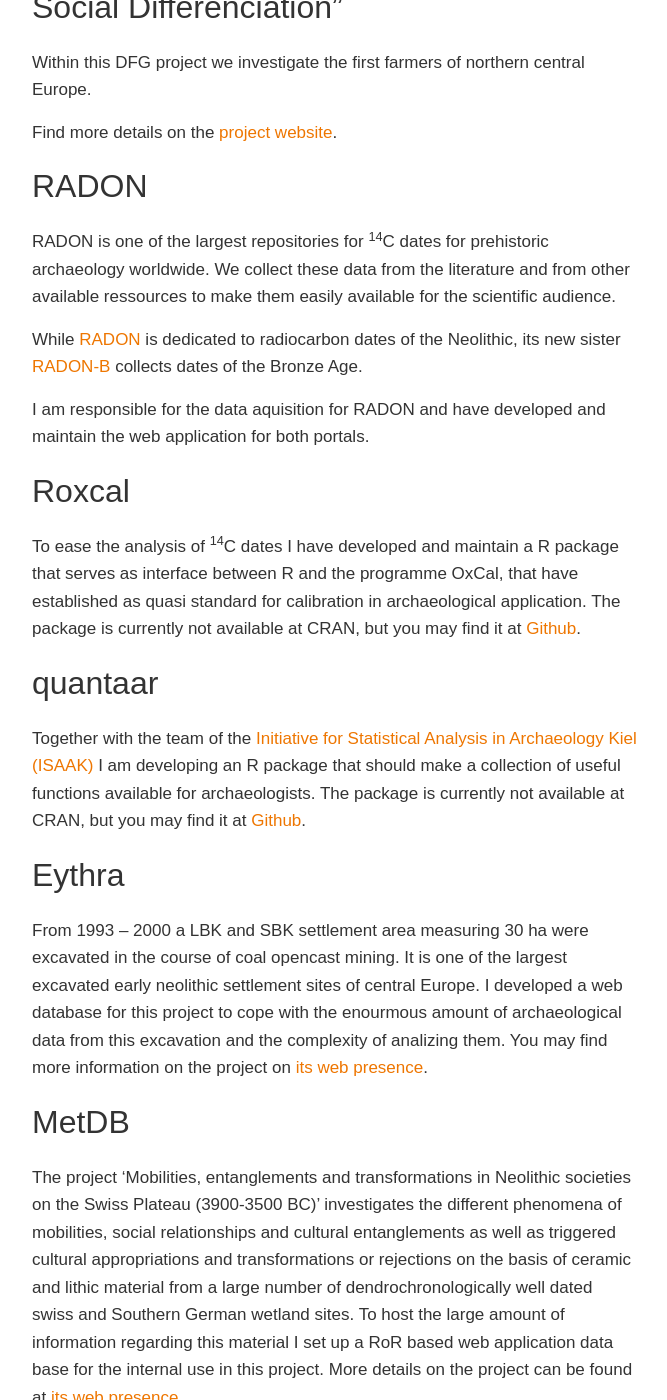
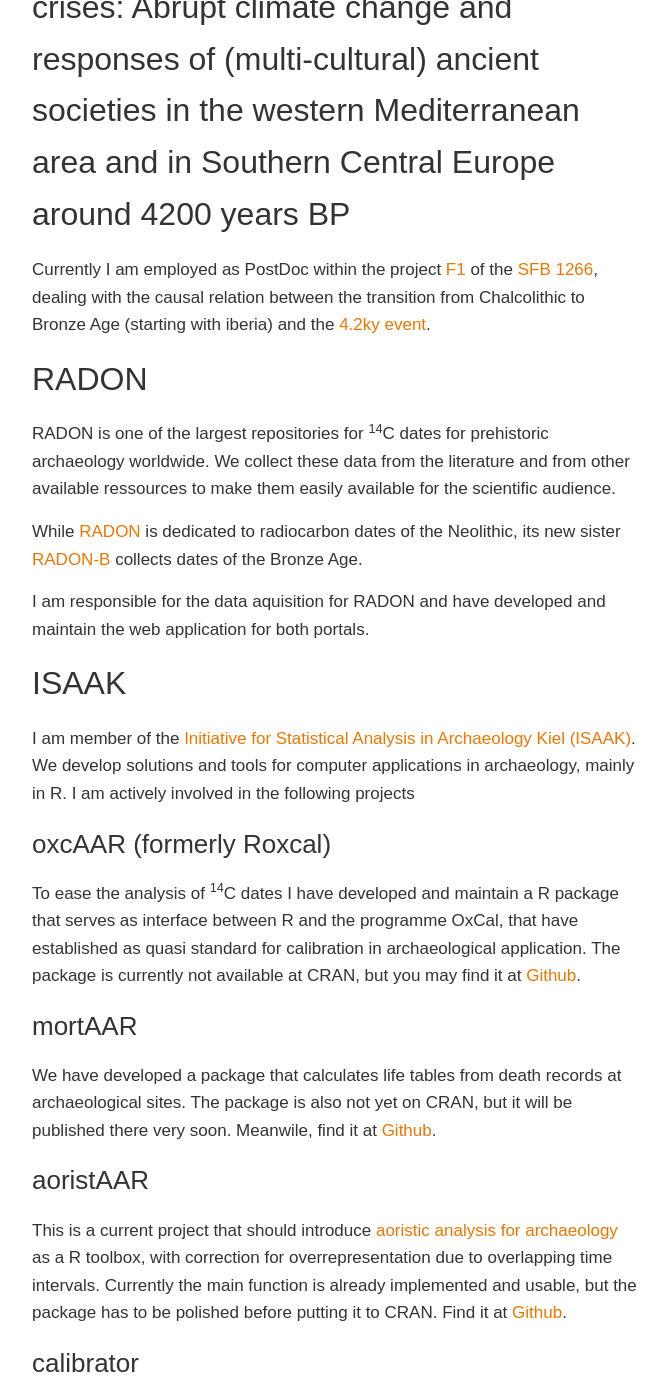
Before and after one commit to MartinHinz/personal_webpage, a Jekyll site: the page built from projects/index.md, in a window 1280 px wide and 1400 px high, scrolled down 244 px. Shown: the whole window, without its empty margins (305-972 px from the left). Built offline with Jekyll 4.4.1, drawn with Linux system fonts in a browser that asks for light colours; some of the changed text lies outside the part shown.

Commit message:
updated projects

```diff
--- a/projects/index.md
+++ b/projects/index.md
@@ -4,11 +4,9 @@
 permalink: /projects/
 ---
 
-## SPP 1400 "Early Monumentality and Social Differenciation"
+## Project F1 of SFB 1266: Supra-regional crises: Abrupt climate change and responses of (multi-cultural) ancient societies in the western Mediterranean area and in Southern Central Europe around 4200 years BP
 
-Within this DFG project we investigate the first farmers of northern central Europe.
-
-Find more details on the [project website](http://www.monument.ufg.uni-kiel.de).
+Currently I am employed as PostDoc within the project [F1](http://www.sfb1266.uni-kiel.de/en/projects/cluster-f/f1-supra-regional-crises) of the [SFB 1266](www.sfb1266.uni-kiel.de), dealing with the causal relation between the transition from Chalcolithic to Bronze Age (starting with iberia) and the [4.2ky event](https://en.wikipedia.org/wiki/4.2_kiloyear_event).
 
 ## RADON
 
@@ -18,11 +16,27 @@
 
 I am responsible for the data aquisition for RADON and have developed and maintain the web application for both portals.
 
-## Roxcal
+## ISAAK
 
-To ease the analysis of <sup>14</sup>C dates I have developed and maintain a R package that serves as interface between R and the programme OxCal, that have established as quasi standard for calibration in archaeological application. The package is currently not available at CRAN, but you may find it at [Github](https://www.github.com/MartinHinz/roxcal).
+I am member of the [Initiative for Statistical Analysis in Archaeology Kiel (ISAAK)](https://github.com/ISAAKiel). We develop solutions and tools for computer applications in archaeology, mainly in R. I am actively involved in the following projects
 
-## quantaar
+### oxcAAR (formerly Roxcal)
+
+To ease the analysis of <sup>14</sup>C dates I have developed and maintain a R package that serves as interface between R and the programme OxCal, that have established as quasi standard for calibration in archaeological application. The package is currently not available at CRAN, but you may find it at [Github](https://github.com/ISAAKiel/oxcAAR).
+
+### mortAAR
+
+We have developed a package that calculates life tables from death records at archaeological sites. The package is also not yet on CRAN, but it will be published there very soon. Meanwile, find it at [Github](https://github.com/ISAAKiel/mortAAR).
+
+### aoristAAR
+
+This is a current project that should introduce [aoristic analysis for archaeology](http://dx.doi.org/10.11588/ai.2004.2.12685) as a R toolbox, with correction for overrepresentation due to overlapping time intervals. Currently the main function is already implemented and usable, but the package has to be polished before putting it to CRAN. Find it at [Github](https://github.com/ISAAKiel/aoristAAR).
+
+### calibrator
+
+This is a small command line tool, written in C, to do ^14^C calibration based on the algorithm used in [Bchron](https://github.com/andrewcparnell/Bchron).
+
+### quantaar
 
 Together with the team of the [Initiative for Statistical Analysis in Archaeology Kiel (ISAAK)](https://github.com/ISAAKiel) I am developing an R package that should make a collection of useful functions available for archaeologists. The package is currently not available at CRAN, but you may find it at [Github](https://www.github.com/ISSAKiel/quantaar).
 
@@ -33,3 +47,9 @@
 ## MetDB
 
 The project 'Mobilities, entanglements and transformations in Neolithic societies on the Swiss Plateau (3900-3500 BC)' investigates the different phenomena of mobilities, social relationships and cultural entanglements as well as triggered cultural appropriations and transformations or rejections on the basis of ceramic and lithic material from a large number of dendrochronologically well dated swiss and Southern German wetland sites. To host the large amount of information regarding this material I set up a RoR based web application data base for the internal use in this project. More details on the project can be found at [its web presence](http://www.iaw.unibe.ch/forschung/abt_pa_ufg/mobilities_entanglements_and_transformations/index_ger.html).
+
+## SPP 1400 "Early Monumentality and Social Differenciation"
+
+Within this DFG project we investigated the first farmers of northern central Europe.
+
+Find more details on the [project website](http://www.monument.ufg.uni-kiel.de).
```
